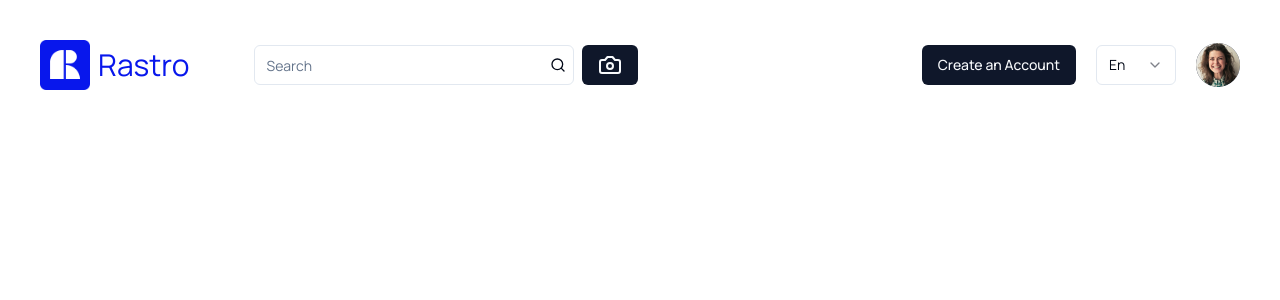
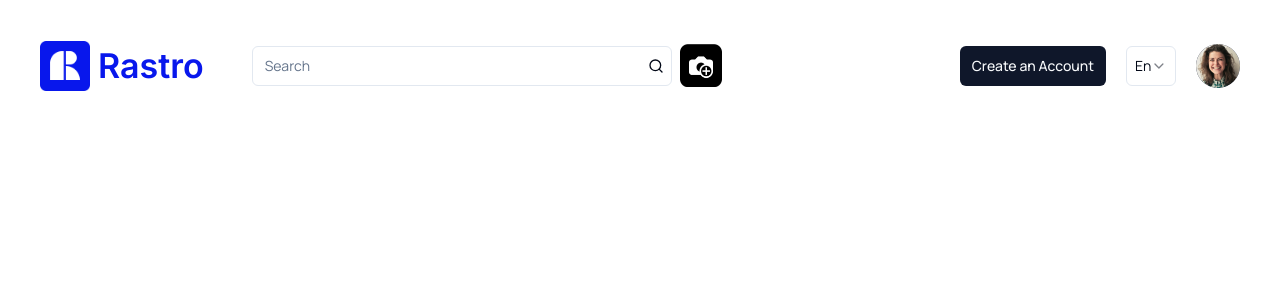
Before and after one commit to mohammadJahid8/rastro-ai, a Next.js app: page / in a window 1280 px wide. Shown: the top 300 px of the page. Built offline with nearby package versions, Linux system fonts and the light colour scheme.

Commit message:
responsive navbar- spacing, dimensions

```diff
--- a/components/global/Navbar.tsx
+++ b/components/global/Navbar.tsx
@@ -1,10 +1,18 @@
-'use client';
-import Image from 'next/image';
-import primaryLogo from '/public/logo/rastro-logo.jpg';
-import userImg from '/public/logo/user.png';
-import { Input } from '../ui/input';
-import { Button } from '../ui/button';
-import { Camera, EllipsisVertical, Search } from 'lucide-react';
+"use client";
+import Image from "next/image";
+import primaryLogo from "/public/logo/rastro-logo.jpg";
+import userImg from "/public/logo/user.png";
+import cameraPlus from "/public/logo/cameraPlus.jpg";
+import { Input } from "../ui/input";
+import { Button } from "../ui/button";
+import {
+  Ellipsis,
+  Mail,
+  MessageSquare,
+  PlusCircle,
+  Search,
+  UserPlus,
+} from "lucide-react";
 import {
   Select,
   SelectContent,
@@ -12,8 +20,8 @@ import {
   SelectItem,
   SelectTrigger,
   SelectValue,
-} from '../ui/select';
-import { useState } from 'react';
+} from "../ui/select";
+import { Dispatch, SetStateAction, useState } from "react";
 
 import {
   DropdownMenu,
@@ -23,124 +31,55 @@ import {
   DropdownMenuLabel,
   DropdownMenuSeparator,
   DropdownMenuTrigger,
-} from '../ui/dropdown-menu';
-import { Inter } from 'next/font/google';
-import { cn } from '@/lib/utils';
-const inter = Inter({ subsets: ['latin'] });
+  DropdownMenuPortal,
+  DropdownMenuShortcut,
+  DropdownMenuSub,
+  DropdownMenuSubContent,
+  DropdownMenuSubTrigger,
+} from "../ui/dropdown-menu";
+import { Inter } from "next/font/google";
+import { cn } from "@/lib/utils";
+import CameraPlus from "../icons/CameraPlus";
+const inter = Inter({ subsets: ["latin"] });
 type Props = {};
 
 const Navbar = (props: Props) => {
-  const [language, setLanguage] = useState('En');
+  const [language, setLanguage] = useState("En");
 
   return (
-    <div className='w-full flex flex-col lg:flex-row justify-between items-center'>
-      <div className='flex justify-between items-center w-full lg:hidden '>
-        <div className='flex items-center justify-between gap-2'>
-          <Image src={primaryLogo} alt='rastro-ai' width={50} height={50} />
-          <p className={cn('text-3xl text-rastro-primary', inter.className)}>
-            Rastro
-          </p>
-        </div>
-        <div className='lg:hidden flex items-center gap-2'>
-          <Button className=' w-[44px] h-[44px] rounded-full relative'>
-            <Image src={userImg} alt='user' fill className='rounded-full' />
-          </Button>
-          <div className='lg:hidden'>
-            <DropdownMenu>
-              <DropdownMenuTrigger asChild>
-                <EllipsisVertical />
-              </DropdownMenuTrigger>
-              <DropdownMenuContent>
-                <DropdownMenuLabel>My Account</DropdownMenuLabel>
-                <DropdownMenuSeparator />
-                <DropdownMenuGroup>
-                  <DropdownMenuItem>
-                    <Button variant='default' size={'sm'}>
-                      Create an Account
-                    </Button>
-                  </DropdownMenuItem>
-                  <DropdownMenuItem>
-                    <Button variant='default' size={'sm'}>
-                      Create an Account
-                    </Button>
-                  </DropdownMenuItem>
-                </DropdownMenuGroup>
-              </DropdownMenuContent>
-            </DropdownMenu>
+    <div className="w-full flex flex-col lg:flex-row justify-between items-center">
+      {/* Mobile responsive starts */}
+      <div className="flex justify-between items-center w-full lg:hidden ">
+        <Brand />
+        {/* User Avatar for Mobile */}
+        <div className="lg:hidden flex items-center gap-2">
+          <UserAvatar />
+          <div className="">
+            <UserDropdownMenu />
           </div>
         </div>
       </div>
-      <div className='flex lg:hidden w-full max-w-sm items-center space-x-2 mt-4 lg:mt-0 lg:w-auto'>
-        <div className='relative flex items-center w-full lg:w-auto'>
-          <Search className='absolute right-2 top-1/2 h-4 w-4 -translate-y-1/2 transform' />
-          <Input placeholder='Search' className='w-full' />
+      <div className="flex lg:hidden w-full items-center space-x-2 mt-10 lg:mt-0 lg:w-auto">
+        <UserInput />{" "}
+      </div>
+      {/* Mobile responsive ends */}
+
+      {/* Desktop starts */}
+      <div className="hidden lg:flex lg:justify-center lg:gap-12">
+        <div className="flex justify-between items-center w-full lg:flex-1 lg:gap-20">
+          <Brand />
         </div>
-        <Button type='submit'>
-          <Camera />
-        </Button>
-      </div>
-      <div className='hidden lg:flex lg:justify-center lg:gap-16'>
-        <div className='flex justify-between items-center w-full lg:flex-1 lg:gap-20'>
-          <div className='flex items-center justify-between gap-2'>
-            <Image src={primaryLogo} alt='rastro-ai' width={50} height={50} />
-            <p className='text-3xl text-rastro-primary'>Rastro</p>
-          </div>
-          <div className='lg:hidden flex items-center gap-2'>
-            <Button className=' w-[44px] h-[44px] rounded-full relative'>
-              <Image src={userImg} alt='user' fill className='rounded-full' />
-            </Button>
-            <div className='lg:hidden'>
-              <DropdownMenu>
-                <DropdownMenuTrigger asChild>
-                  <EllipsisVertical />
-                </DropdownMenuTrigger>
-                <DropdownMenuContent>
-                  <DropdownMenuLabel>My Account</DropdownMenuLabel>
-                  <DropdownMenuSeparator />
-                  <DropdownMenuGroup>
-                    <DropdownMenuItem>
-                      <Button variant='default' size={'sm'}>
-                        Create an Account
-                      </Button>
-                    </DropdownMenuItem>
-                    <DropdownMenuItem>
-                      <Button variant='default' size={'sm'}>
-                        Create an Account
-                      </Button>
-                    </DropdownMenuItem>
-                  </DropdownMenuGroup>
-                </DropdownMenuContent>
-              </DropdownMenu>
-            </div>
-          </div>
-        </div>
-        <div className='flex w-full items-center space-x-2 mt-4 lg:mt-0 lg:w-auto'>
-          <div className='relative flex items-center w-full lg:w-auto'>
-            <Search className='absolute right-2 top-1/2 h-4 w-4 -translate-y-1/2 transform' />
-            <Input placeholder='Search' className='min-w-[20rem]' />
-          </div>
-          <Button type='submit'>
-            <Camera />
-          </Button>
+        <div className="flex w-full items-center space-x-2 mt-4 lg:mt-0 lg:w-auto">
+          <UserInput />
         </div>
       </div>
-      <div className='hidden lg:flex w-full lg:w-auto lg:flex-1 justify-end items-center gap-5 mt-4 lg:mt-0'>
-        <Button variant='default'>Create an Account</Button>
-        <Select value={language} onValueChange={setLanguage}>
-          <SelectTrigger className='w-20'>
-            <SelectValue placeholder='En' />
-          </SelectTrigger>
-          <SelectContent>
-            <SelectGroup>
-              <SelectItem value='Fr'>Fr</SelectItem>
-              <SelectItem value='En'>En</SelectItem>
-            </SelectGroup>
-          </SelectContent>
-        </Select>
-        <div id='img' className='hidden lg:block'>
-          <Button className='w-[44px] h-[44px] rounded-full relative'>
-            <Image src={userImg} alt='user' fill className='rounded-full' />
-          </Button>
+      <div className="hidden lg:flex w-full lg:w-auto lg:flex-1 justify-end items-center gap-5 mt-4 lg:mt-0">
+        <Button variant="default" className={"px-[12px] py-[9px]"}>
+          Create an Account
+        </Button>
+        <LanguageSelect language={language} setLanguage={setLanguage} />
+        <div className="hidden lg:block">
+          <UserAvatar />
         </div>
       </div>
     </div>
@@ -148,3 +87,90 @@ const Navbar = (props: Props) => {
 };
 
 export default Navbar;
+
+const UserDropdownMenu = () => (
+  <DropdownMenu>
+    <DropdownMenuTrigger asChild>
+      <Ellipsis />
+    </DropdownMenuTrigger>
+    <DropdownMenuContent>
+      {/* <DropdownMenuLabel>My Account</DropdownMenuLabel>
+      <DropdownMenuSeparator /> */}
+      <DropdownMenuGroup>
+        <DropdownMenuItem>
+          <Button variant="link" size={"sm"}>
+            Saved Product
+          </Button>
+        </DropdownMenuItem>
+        <DropdownMenuSub>
+          <DropdownMenuSubTrigger>
+            <span>Language</span>
+          </DropdownMenuSubTrigger>
+          <DropdownMenuPortal>
+            <DropdownMenuSubContent>
+              <DropdownMenuItem>
+                <span>English</span>
+              </DropdownMenuItem>
+              <DropdownMenuItem>
+                <span>French</span>
+              </DropdownMenuItem>
+              <DropdownMenuItem>
+                <span>German</span>
+              </DropdownMenuItem>
+            </DropdownMenuSubContent>
+          </DropdownMenuPortal>
+        </DropdownMenuSub>
+      </DropdownMenuGroup>
+    </DropdownMenuContent>
+  </DropdownMenu>
+);
+
+const UserAvatar = () => (
+  <Button className="w-[44px] h-[44px] rounded-full relative">
+    <Image src={userImg} alt="user" fill className="rounded-full" />
+  </Button>
+);
+
+const Brand = () => (
+  <div className="flex items-center justify-between gap-2">
+    <Image src={primaryLogo} alt="rastro-ai" width={50} height={50} />
+    <p
+      className={cn(
+        "text-[34px] font-semibold text-rastro-primary",
+        inter.className
+      )}
+    >
+      Rastro
+    </p>
+  </div>
+);
+
+const LanguageSelect = ({
+  language,
+  setLanguage,
+}: {
+  language: string;
+  setLanguage: Dispatch<SetStateAction<string>>;
+}) => (
+  <Select value={language} onValueChange={setLanguage}>
+    <SelectTrigger className="w-[50px] px-[8px] py-[10px]">
+      <SelectValue placeholder="En" />
+    </SelectTrigger>
+    <SelectContent>
+      <SelectGroup>
+        <SelectItem value="Fr">Fr</SelectItem>
+        <SelectItem value="En">En</SelectItem>
+      </SelectGroup>
+    </SelectContent>
+  </Select>
+);
+
+const UserInput = () => (
+  <>
+    <div className="relative flex items-center w-full lg:w-[22rem]  xl:!w-[420px]">
+      <Search className="absolute right-2 top-1/2 h-4 w-4 -translate-y-1/2 transform" />
+      <Input placeholder="Search" className="w-full" />
+    </div>
+    <Image src={cameraPlus} alt="upload" width={42} height={42} />
+  </>
+);
--- /dev/null
+++ b/components/icons/CameraPlus.tsx
@@ -0,0 +1,36 @@
+import React from "react";
+
+const CameraPlus = () => {
+  return (
+    <svg
+      xmlns="http://www.w3.org/2000/svg"
+      width="24"
+      height="25"
+      viewBox="0 0 24 25"
+      fill="none"
+    >
+      <g clip-path="url(#clip0_390_673)">
+        <path
+          d="M21 6.3186H18L15 3.3186H8.99925L6 6.3186H3C3 6.3186 0 6.3186 0 9.3186V18.3186C0 21.3186 3 21.3186 3 21.3186C3 21.3186 7.2465 21.3186 11.6385 21.3186C12.849 23.1269 14.9093 24.3179 17.25 24.3186C20.1562 24.3171 22.6252 22.4781 23.577 19.9026C23.9963 19.1256 24 18.3186 24 18.3186C24 18.3186 24 12.3186 24 9.3186C24 6.3186 21 6.3186 21 6.3186ZM10.5247 18.0636C8.7645 17.4539 7.5 15.7881 7.5 13.8186C7.5 11.3346 9.513 9.3186 12 9.3186C13.4355 9.3186 14.7052 9.9996 15.5295 11.0481C12.636 11.8094 10.5 14.4351 10.5 17.5686C10.5 17.7359 10.5135 17.8994 10.5247 18.0636ZM17.25 22.7309C14.3993 22.7241 12.093 20.4179 12.0863 17.5686C12.093 14.7179 14.3993 12.4116 17.25 12.4049C20.0993 12.4116 22.4055 14.7179 22.4123 17.5686C22.4055 20.4179 20.0993 22.7241 17.25 22.7309Z"
+          fill="white"
+        />
+        <path
+          d="M21 16.8186H18.0015V13.8186H16.5V16.8186H13.5V18.3186H16.5V21.3186H18.0015V18.3186H21V16.8186Z"
+          fill="white"
+        />
+      </g>
+      <defs>
+        <clipPath id="clip0_390_673">
+          <rect
+            width="24"
+            height="24"
+            fill="white"
+            transform="translate(0 0.318604)"
+          />
+        </clipPath>
+      </defs>
+    </svg>
+  );
+};
+
+export default CameraPlus;
```
Also changed, not shown: public/logo/cameraPlus.jpg (added).
